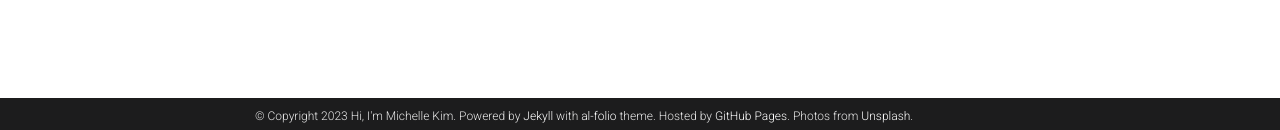
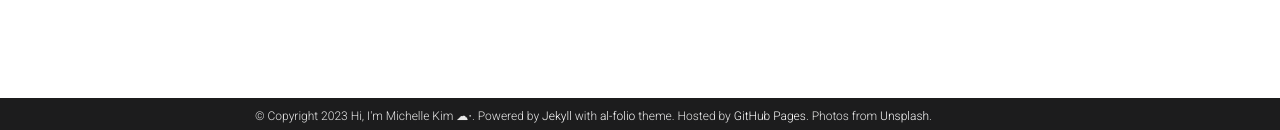
Before and after one commit to michellekim2/michellekim2.github.io, a Jekyll site: the page built from _pages/about.md, in a window 1280 px wide. Shown: the part 767-897 px from the top of the page. Built offline with Jekyll 4.4.1, drawn with Linux system fonts in a browser that asks for light colours; full-size pictures stand in for the smaller copies a plugin makes; comment, search, counter and statistics services are not loaded; a style sheet for code colours, icons or effects is not loaded.

```diff
--- a/_config.yml
+++ b/_config.yml
@@ -5,7 +5,7 @@
 title: Michelle Kim # the website title (if blank, full name will be used instead)
 first_name: Hi, I'm Michelle
 middle_name:
-last_name: Kim
+last_name: Kim ☁︎⋅
 email: michelle.kim2@emory.edu
 description: > # the ">" symbol means to ignore newlines until "footer_text:"
   A simple, whitespace theme for academics. Based on [*folio](https://github.com/bogoli/-folio) design.
```
